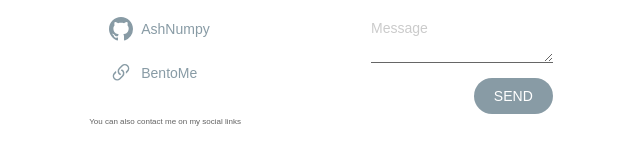
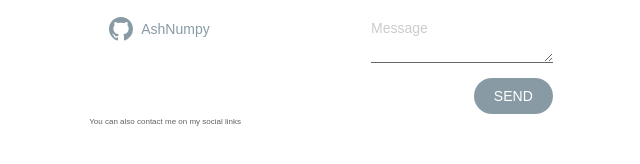
Before and after one commit to AshNumpy/Notion-Portfolio-Contact-Page, a plain HTML site: page index.html in a window 1280 px wide. Shown: the part 424-588 px from the top of the page, 319-959 px from the left. Drawn offline with nearby package versions, Linux system fonts and the light colour scheme.

Commit message:
Update index.html

```diff
--- a/index.html
+++ b/index.html
@@ -243,14 +243,7 @@ color: #889BA5;
             </svg>
             <a href="https://www.github.com/AshNumpy" target="_blank" class="linkedin-link">AshNumpy</a>
             </div>
-            <!-- ------------------------------- BENTOME -------------------------------- -->
-            <div style="margin-top: 20px; margin-left: 20px; align-items: center; display: flex;">
-            <svg xmlns="http://www.w3.org/2000/svg" width="24" height="24" fill="#889BA5" class="bi bi-link-45deg" viewBox="0 0 16 16">
-                <path d="M4.715 6.542 3.343 7.914a3 3 0 1 0 4.243 4.243l1.828-1.829A3 3 0 0 0 8.586 5.5L8 6.086a1.002 1.002 0 0 0-.154.199 2 2 0 0 1 .861 3.337L6.88 11.45a2 2 0 1 1-2.83-2.83l.793-.792a4.018 4.018 0 0 1-.128-1.287z"/>
-                <path d="M6.586 4.672A3 3 0 0 0 7.414 9.5l.775-.776a2 2 0 0 1-.896-3.346L9.12 3.55a2 2 0 1 1 2.83 2.83l-.793.792c.112.42.155.855.128 1.287l1.372-1.372a3 3 0 1 0-4.243-4.243L6.586 4.672z"/>
-            </svg>
-            <a href="https://www.bento.me/ramazanerduran" target="_blank" class="linkedin-link">BentoMe</a>
-            </div>
+
             <div class="app-contact">You can also contact me on my social links</div>
         </div>
         <!-- ------------------------------ SAĞ TARAF ------------------------------ -->
```
